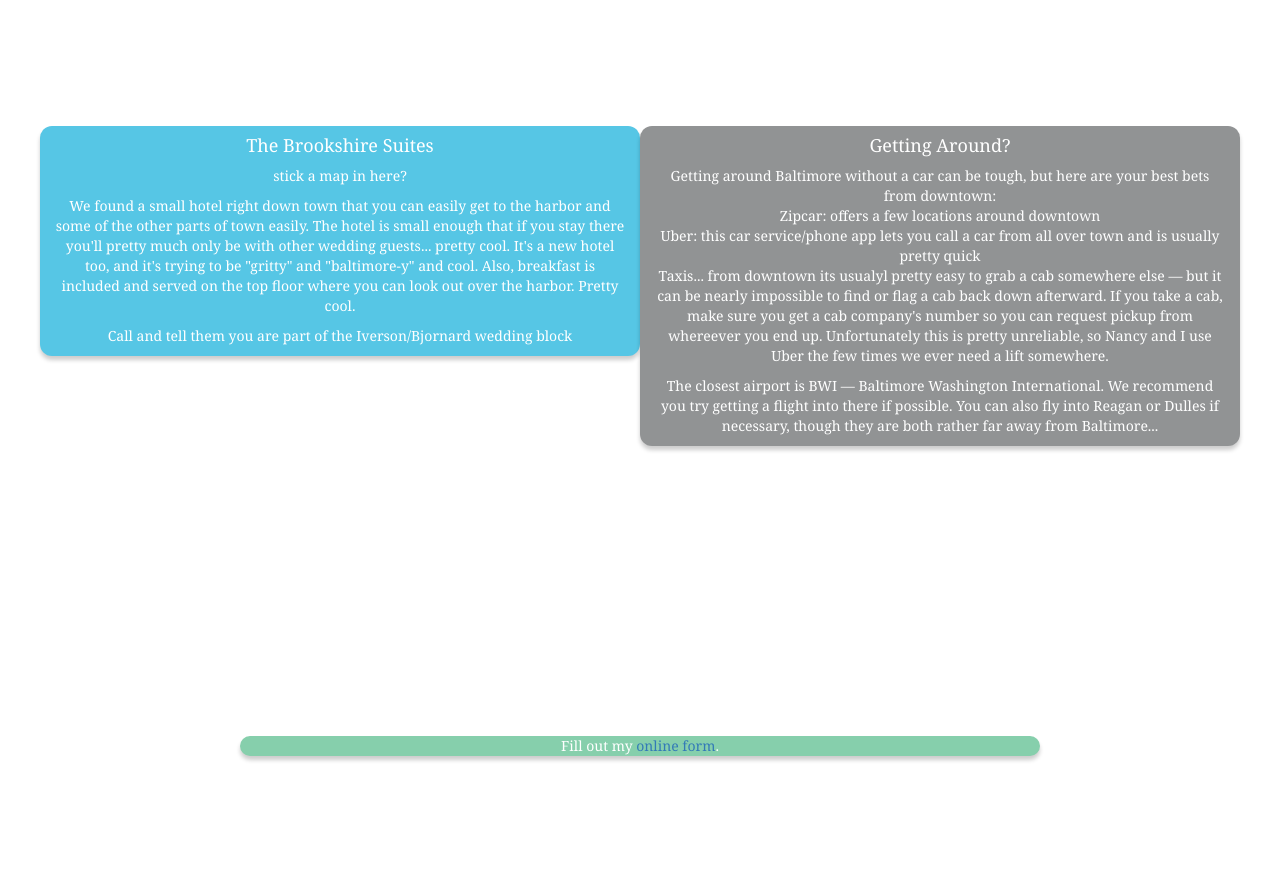
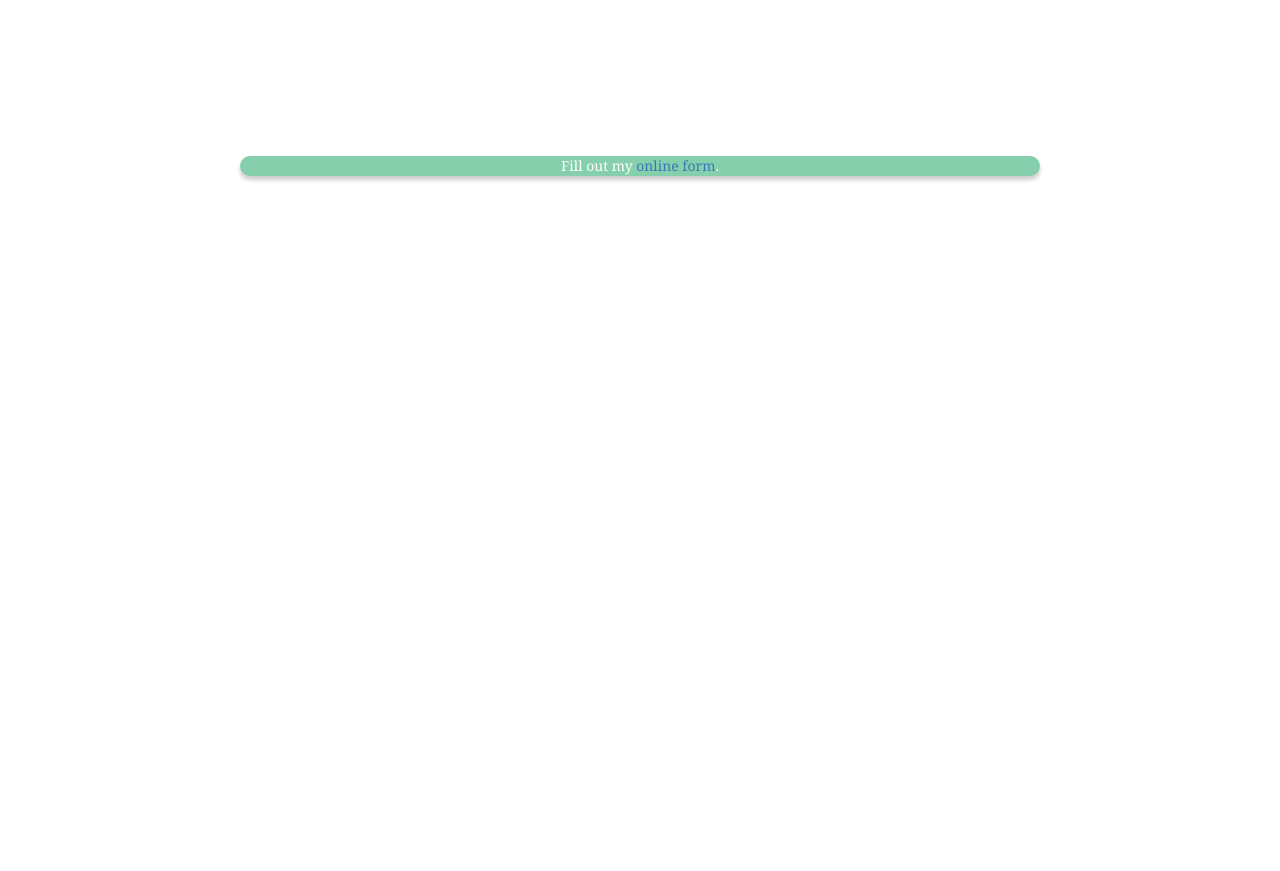
Before and after one commit to bjornmeansbear/nplusk, a plain HTML site: page index.html in a window 1280 px wide. Shown: the part 2156-3027 px from the top of the page. After the commit the page ends 2444 px from the top, so only its background shows below. Drawn offline with nearby package versions, Linux system fonts and the light colour scheme; a script that the page names is missing; a web font is replaced by a local one.

Commit message:
hide hotel and rsvp for now

```diff
--- a/index.html
+++ b/index.html
@@ -75,6 +75,7 @@
       </div>
     </section><!--/details-->
 
+<!--
     <section id="stay">
       <div class="container">
         <h2>Stay</h2>
@@ -98,6 +99,7 @@
       </div>
     </section><!--/stay-->
 
+<!--
     <section id="rsvp">
       <div class="container">
         <h2>RSVP</h2>
@@ -105,7 +107,9 @@
         <div class="row">
           <div class="col-xs-12 col-sm-10 col-sm-offset-1 col-md-8 col-md-offset-2 teal pad-top">
 
+-->
             <!-- RSVP form from wufoo -->
+<!--
             <div id="wufoo-x1co1v1m1ug3igr">
               Fill out my <a href="https://ookb.wufoo.com/forms/x1co1v1m1ug3igr">online form</a>.
             </div>
@@ -125,13 +129,14 @@
             try { x1co1v1m1ug3igr = new WufooForm();x1co1v1m1ug3igr.initialize(options);x1co1v1m1ug3igr.display(); } catch (e) {}};
             var scr = d.getElementsByTagName(t)[0], par = scr.parentNode; par.insertBefore(s, scr);
             })(document, 'script');</script>
+-->
             <!-- end RSVP form from Wufoo -->
 
-          </div>
-        </div><!-- /row -->
+<!--           </div> -->
+<!--         </div><!-- /row -->
 
-      </div><!--/container-->
-    </section><!--/rsvp-->
+<!--       </div><!--/container-->
+<!--     </section><!--/rsvp-->
 
     <section id="contact">
       <div class="container">
```
